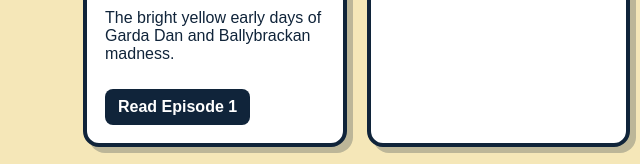
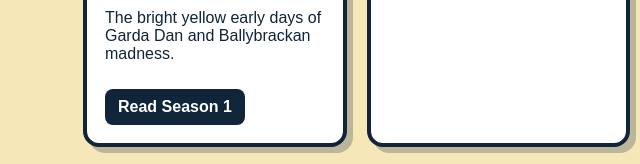
Before and after one commit to dmcelroyds-jpg/gardadan-website, a plain HTML site: page index.html in a window 1280 px wide. Shown: the part 1185-1349 px from the top of the page, 0-640 px from the left. Drawn offline with Linux system fonts and the light colour scheme.

Commit message:
Update index.html

```diff
--- a/index.html
+++ b/index.html
@@ -198,7 +198,7 @@
     <section id="comics">
       <h2 class="section-title">Comic Series</h2>
       <div class="grid">
-        <article class="card"><img class="comic-img" src="https://github.com/dmcelroyds-jpg/gardadan-website/blob/main/season-1-cover-page.png?raw=true" alt="Season 1 Cover Page"><div class="card-content"><h3>Season 1</h3><p>The bright yellow early days of Garda Dan and Ballybrackan madness.</p><a class="mini-button" href="#reader">Read Episode 1</a></div></article>
+        <article class="card"><img class="comic-img" src="https://github.com/dmcelroyds-jpg/gardadan-website/blob/main/season-1-cover-page.png?raw=true" alt="Season 1 Cover Page"><div class="card-content"><h3>Season 1</h3><p>The bright yellow early days of Garda Dan and Ballybrackan madness.</p><a class="mini-button" href="season1.html">Read Season 1</a></div></article>
         <article class="card"><div class="placeholder">Season 2<br>The Mystery Grows</div><div class="card-content"><h3>Season 2</h3><p>More characters, stranger clues, and the town getting properly weird.</p></div></article>
         <article class="card"><div class="placeholder">Season 3<br>The Ballybrackan Incident</div><div class="card-content"><h3>Season 3</h3><p>The truth, the cover-up, the bonfire, the tunnels, and the thing nobody talks about.</p></div></article>
         <article class="card"><div class="placeholder">Season 4<br>The Tide Files</div><div class="card-content"><h3>Season 4 — The Tide Files</h3><p>A darker coastal mystery with fog, harbour secrets, sea caves, and Garda Dan choosing truth.</p></div></article>
```
